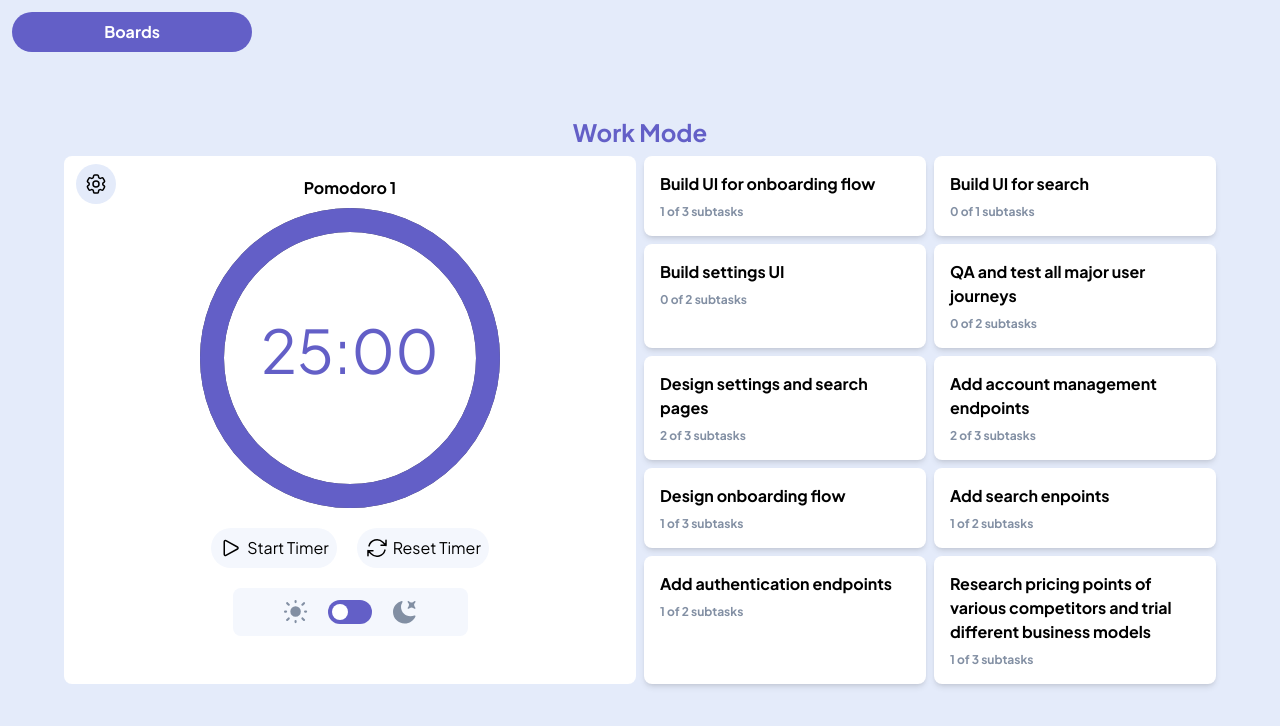
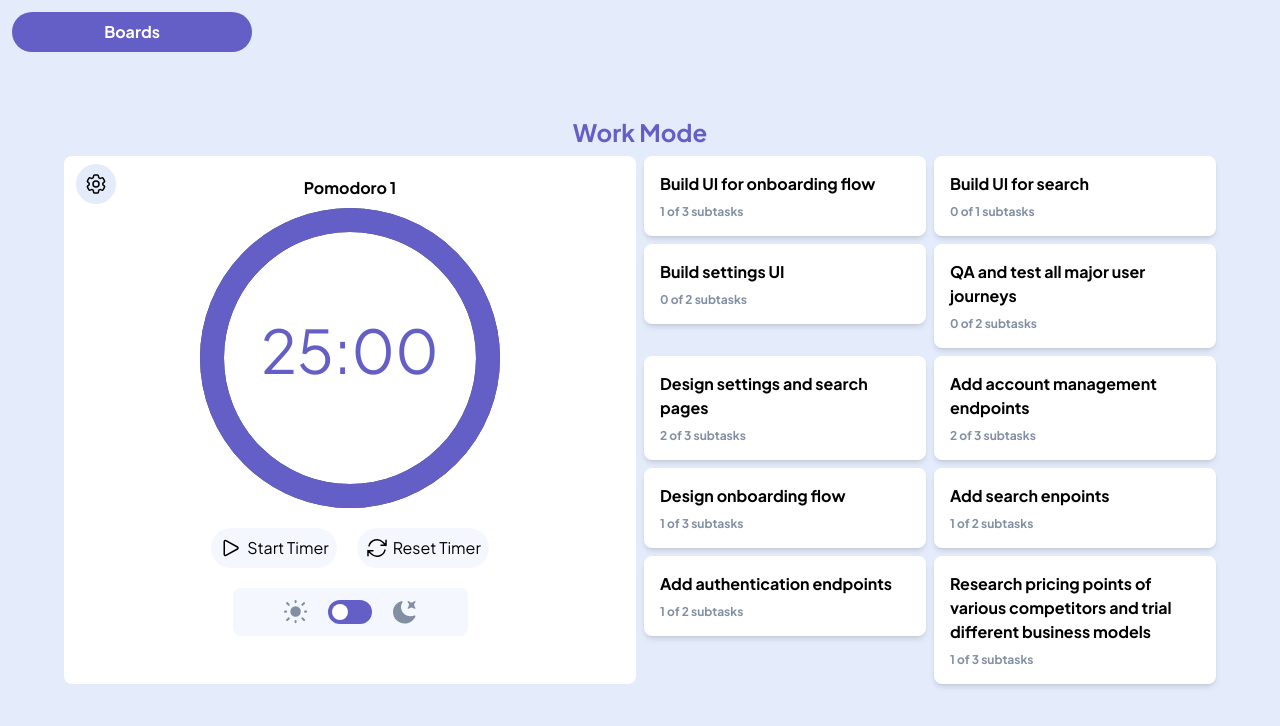
Before and after one commit to Ckola99/Kanban-webapp, a React (Vite) app in the folder kanban-frontend/: page /workpage in a window 1280 px wide. Shown: the top 726 px of the page. Built offline with nearby package versions, Linux system fonts and the light colour scheme.

Commit message:
fixed closing window issue

```diff
--- a/kanban-frontend/src/components/WorkTasks.jsx
+++ b/kanban-frontend/src/components/WorkTasks.jsx
@@ -57,7 +57,7 @@ const WorkTasks = () => {
 					<div
 						key={task.id}
 						onClick={() => handleTaskClick(task.id)}
-						className={`transition-all duration-300 ease-in-out ${selectedTaskId === task.id ? 'row-span-2 z-10 relative ' : 'col-span-1 hover:cursor-pointer '} group bg-white dark:bg-secondary-black dark:text-white rounded-lg p-4 shadow-md dark:shadow-md relative `}
+						className={`transition-all duration-300 ease-in-out ${selectedTaskId === task.id ? 'row-span-2 z-10 relative ' : 'col-span-1 hover:cursor-pointer '} group bg-white dark:bg-secondary-black dark:text-white rounded-lg p-4 shadow-md dark:shadow-md relative max-h-fit `}
 					>
 						<h2
 							onClick={(e) => { selectedTaskId && e.stopPropagation() }}
```
